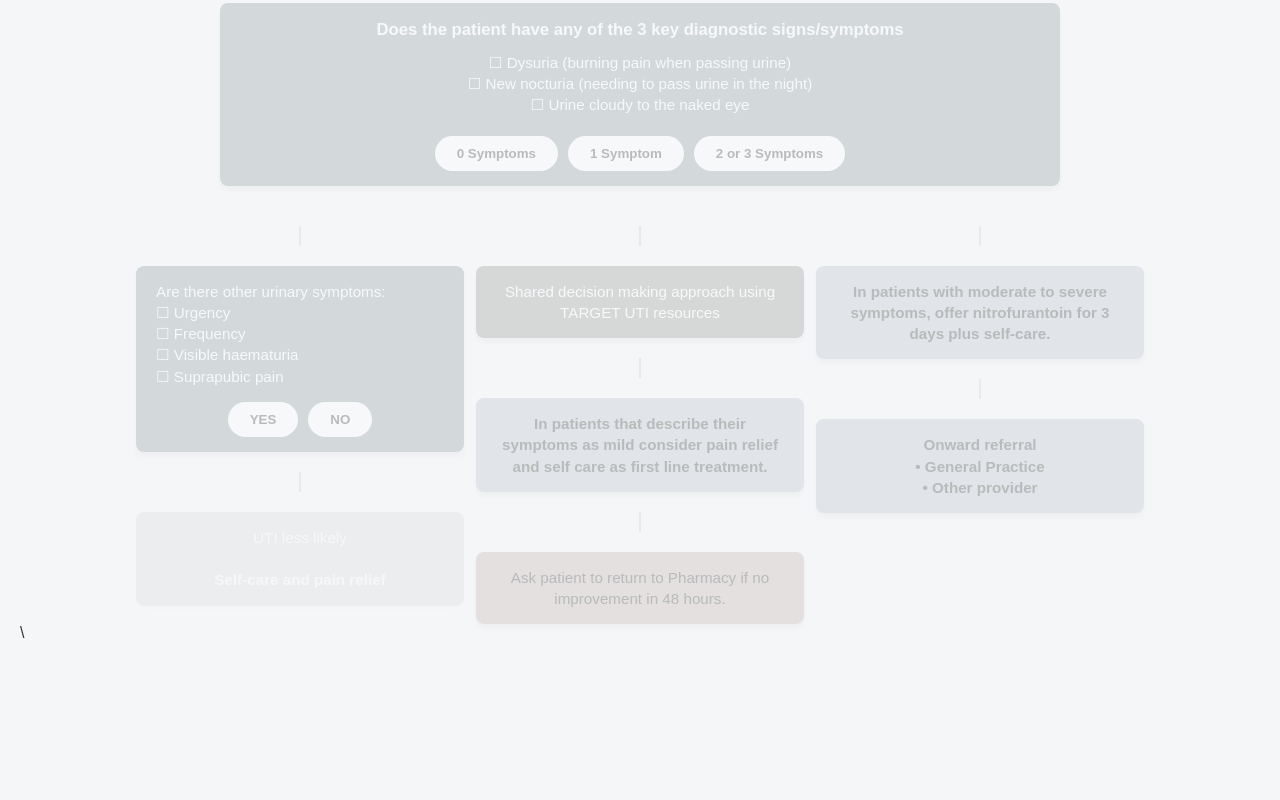
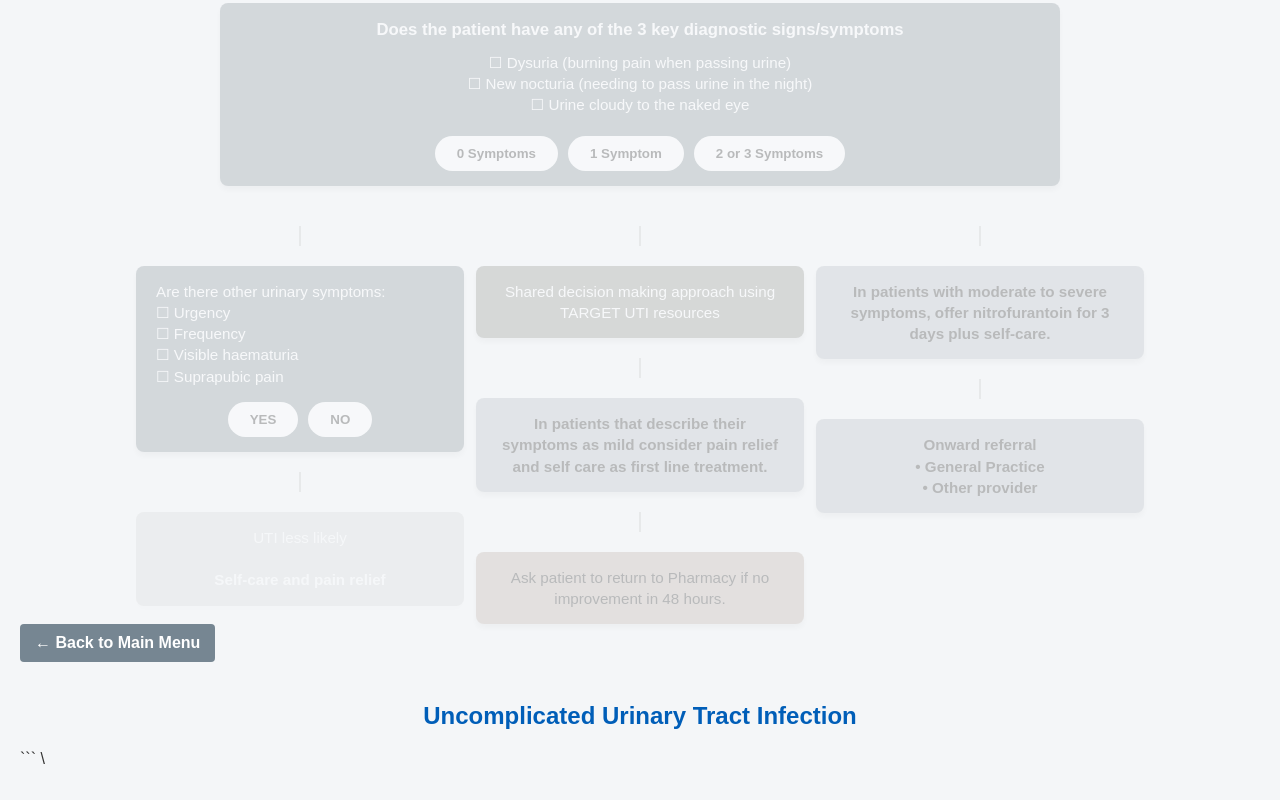
Before and after one commit to ausfr/Clinical-pathways, a plain HTML site: page uti.html in a window 1280 px wide. Shown: the part 876-1676 px from the top of the page. Before the commit the page ends 1558 px from the top, so only its background shows below. Drawn offline with Linux system fonts and the light colour scheme.

Commit message:
Update uti.html

````diff
--- a/uti.html
+++ b/uti.html
@@ -375,5 +375,12 @@
             }
         }
     </script>
+    <body>
+
+    <a href="index.html" style="display:inline-block; margin-bottom: 20px; padding: 10px 15px; background: #768692; color: white; text-decoration: none; border-radius: 4px; font-weight: bold;">← Back to Main Menu</a>
+
+    <h2 style="text-align: center; color: #005EB8;">Uncomplicated Urinary Tract Infection</h2>
+
+    ```
 </body>
 </html>\
````
